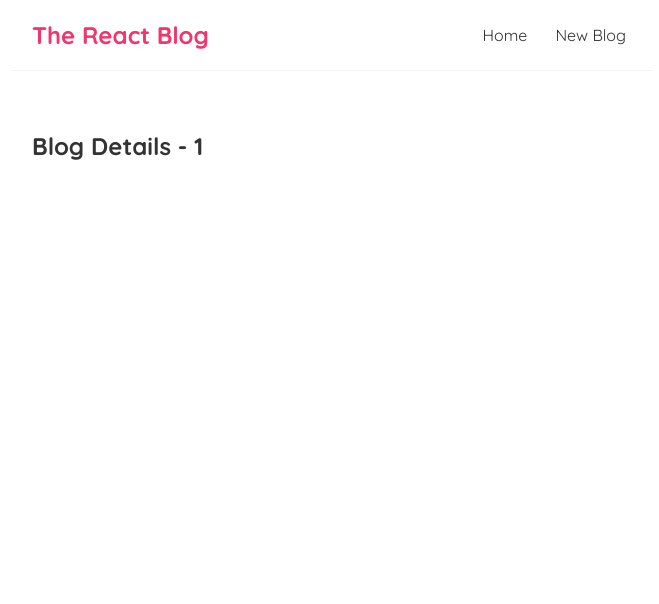
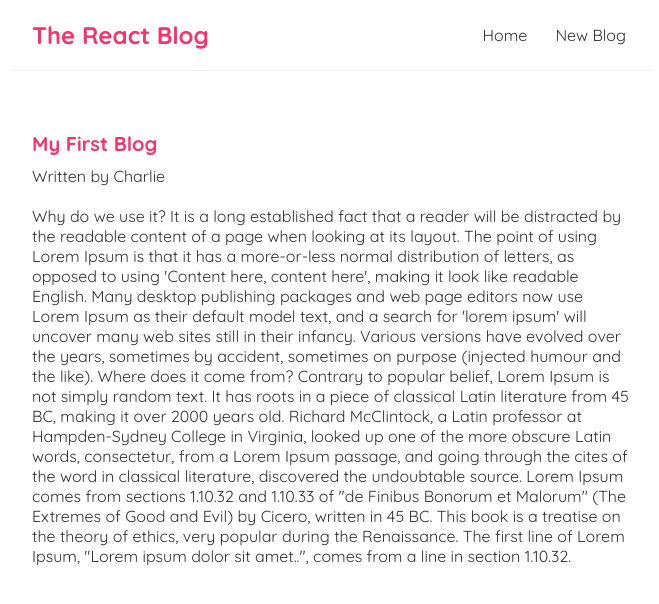
Before and after one commit to varsi13/React-blog, a React (Create React App) app: page /blogs/1 in a window 1280 px wide. Shown: the top 604 px of the page, without its empty margins (308-967 px from the left). Built offline with nearby package versions, Linux system fonts and the light colour scheme; data requests are answered from the project's data file.

Commit message:
Reusing custom hooks

```diff
--- a/src/BlogDetails.js
+++ b/src/BlogDetails.js
@@ -1,11 +1,21 @@
-import { useParams } from "react-router-dom/cjs/react-router-dom.min";
+import { useParams } from "react-router-dom";
+import useFetch from "./useFetch";
 
 const BlogDetails = () => {
     const { id } = useParams();
+    const {data: blog, error, isPending} = useFetch('http://localhost:8000/blogs/' + id)
 
     return (
         <div className="blog-details">
-            <h2>Blog Details - { id } </h2>
+            {isPending && <div>Loading...</div>}
+            {error && <div>{error}</div>}
+            {blog && (
+                <article>
+                    <h2>{blog.title}</h2>
+                    <p>Written by {blog.author}</p>
+                    <div>{blog.body}</div>
+                </article>
+            )}
         </div>
     );
 }
--- a/src/BlogsList.js
+++ b/src/BlogsList.js
@@ -1,4 +1,4 @@
-import { Link } from "react-router-dom/cjs/react-router-dom.min";
+import { Link } from "react-router-dom";
 
 const BlogList = ({blogList, title}) => {
     //const blogs = props.blogs;
--- a/src/index.css
+++ b/src/index.css
@@ -53,3 +53,22 @@
 .blog-preview a {
   text-decoration: none;
 }
+
+.blog-details h2 {
+  font-size: 20px;
+  color: #f1356d;
+  margin-bottom: 10px;
+}
+
+.blog-details div {
+  margin: 20px 0;
+}
+
+.blog-details button {
+  background: #f1356d;
+  color: #fff;
+  border: 0;
+  padding: 8px;
+  border-radius: 8px;
+  cursor: pointer;
+}
```
